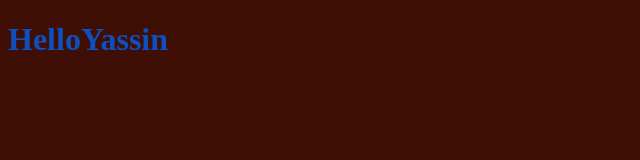
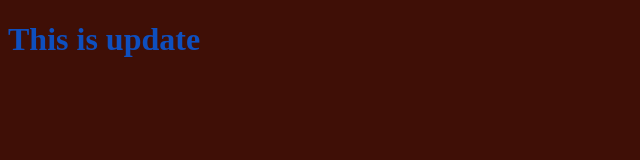
Before and after one commit to Yasssin9/myproject, a plain HTML site: page index.html in a window 1280 px wide. Shown: the whole page, without its empty margins (0-640 px from the left). Drawn offline with Linux system fonts and the light colour scheme.

Commit message:
edit on html file

```diff
--- a/index.html
+++ b/index.html
@@ -9,7 +9,7 @@
 </head>
 
 <body>
-    <h1>HelloYassin</h1>
+    <h1>This is update</h1>
     <script src="app.js"></script>
 </body>
 
```
